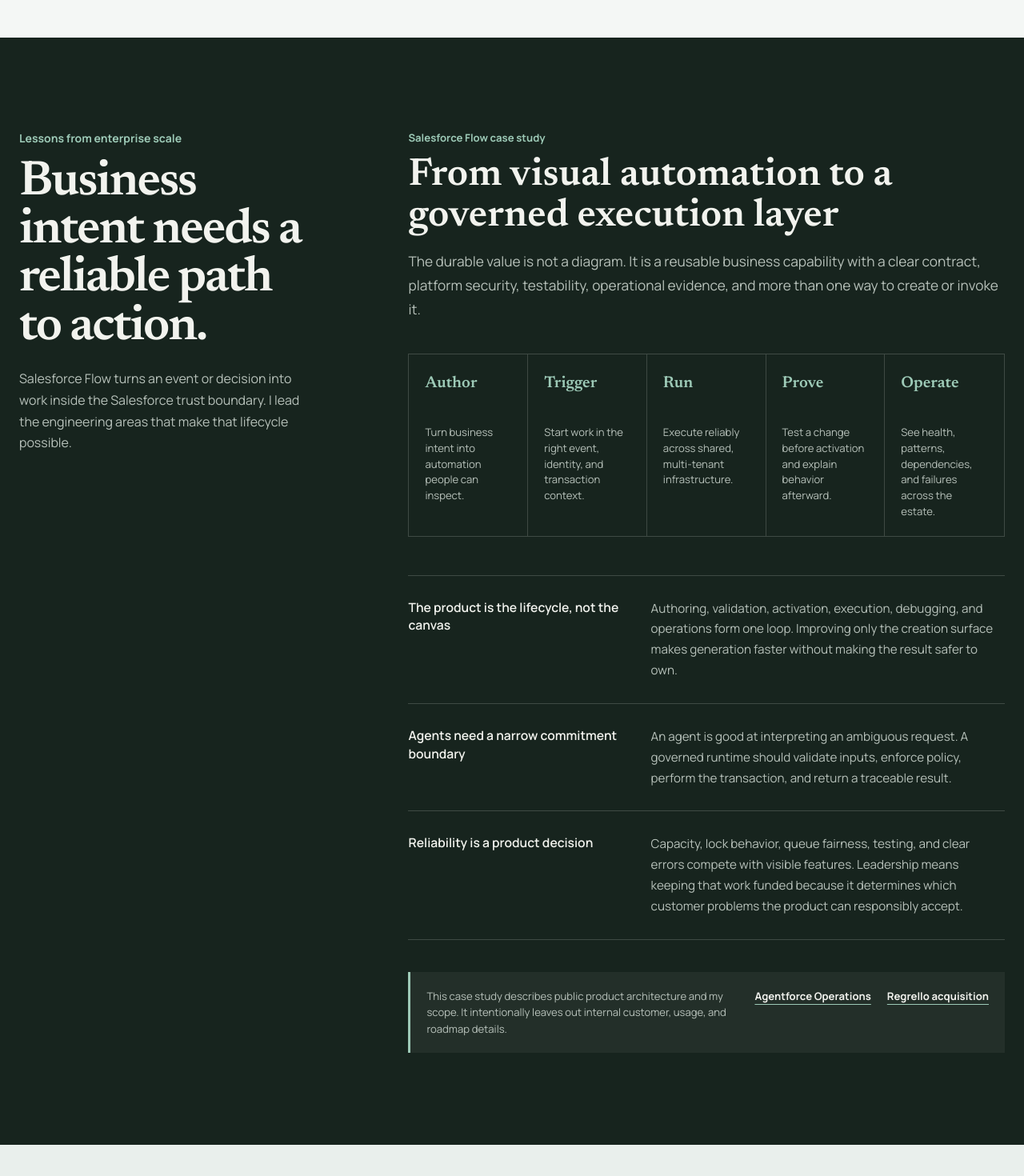
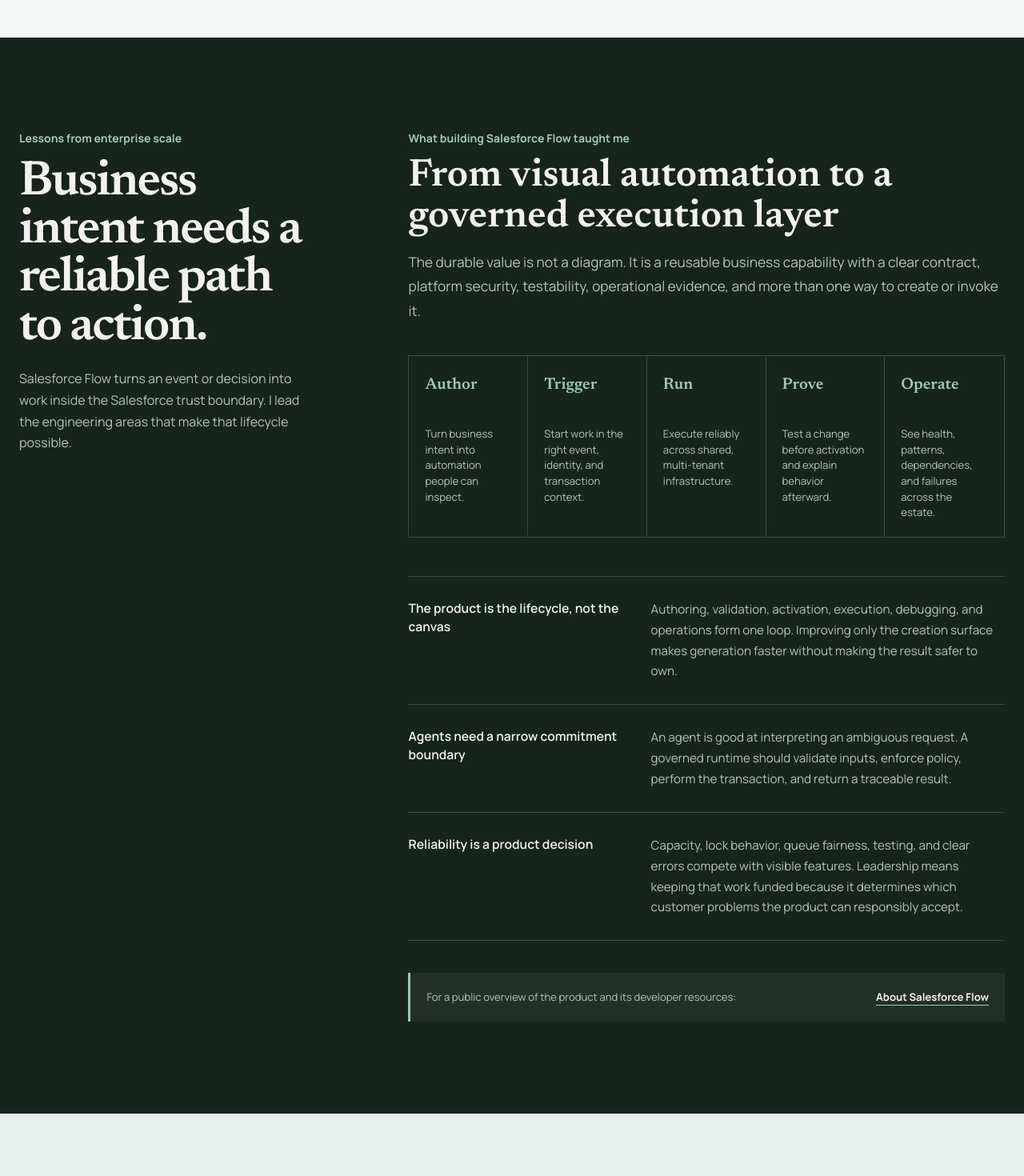
Before and after one commit to anjeshdubey/anjeshdubey.github.io, a React (Vite) app: page / in a window 1280 px wide. Shown: the part 4443-5913 px from the top of the page at 80% size. Built offline with nearby package versions, Linux system fonts and the light colour scheme.

Commit message:
content: frame Flow section as personal lessons (#12)

```diff
--- a/src/components/EnterpriseScale.module.css
+++ b/src/components/EnterpriseScale.module.css
@@ -6,7 +6,7 @@
 .caseHeader > p:first-child {
   margin-bottom: 0.65rem;
   color: var(--section-accent);
-  font-size: 0.82rem;
+  font-size: 0.875rem;
   font-weight: 700;
 }
 
--- a/src/components/EnterpriseScale.tsx
+++ b/src/components/EnterpriseScale.tsx
@@ -38,7 +38,7 @@
 
       <div className={frame.content}>
         <div className={styles.caseHeader}>
-          <p>Salesforce Flow case study</p>
+          <p>What building Salesforce Flow taught me</p>
           <h3>From visual automation to a governed execution layer</h3>
           <p>
             The durable value is not a diagram. It is a reusable business capability with a clear contract, platform security, testability, operational evidence, and more than one way to create or invoke it.
@@ -65,11 +65,10 @@
 
         <div className={styles.caseFooter}>
           <p>
-            This case study describes public product architecture and my scope. It intentionally leaves out internal customer, usage, and roadmap details.
+            For a public overview of the product and its developer resources:
           </p>
           <div>
-            <a {...anchorProps('https://www.salesforce.com/agentforce/operations/')}>Agentforce Operations</a>
-            <a {...anchorProps('https://www.salesforce.com/news/stories/salesforce-signs-definitive-agreement-to-acquire-regrello/')}>Regrello acquisition</a>
+            <a {...anchorProps('https://developer.salesforce.com/developer-centers/flow')}>About Salesforce Flow</a>
           </div>
         </div>
       </div>
```
